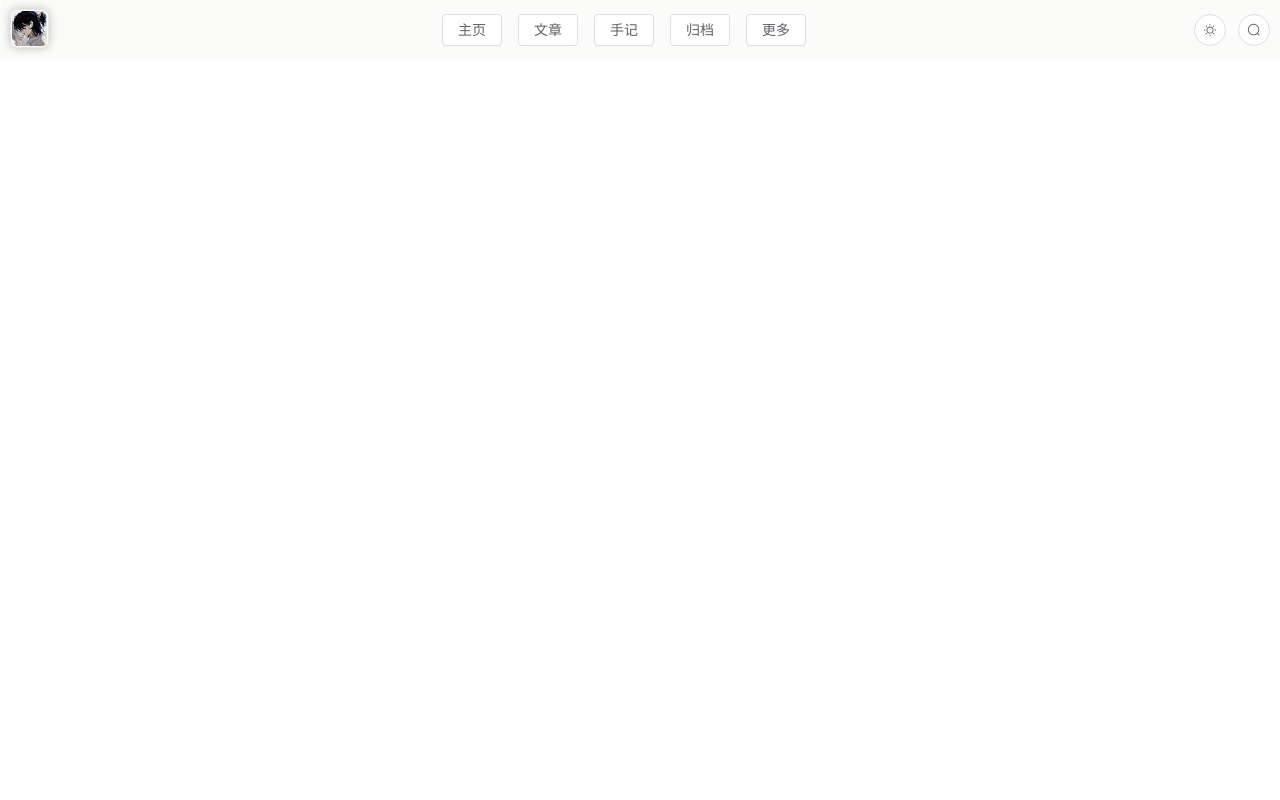
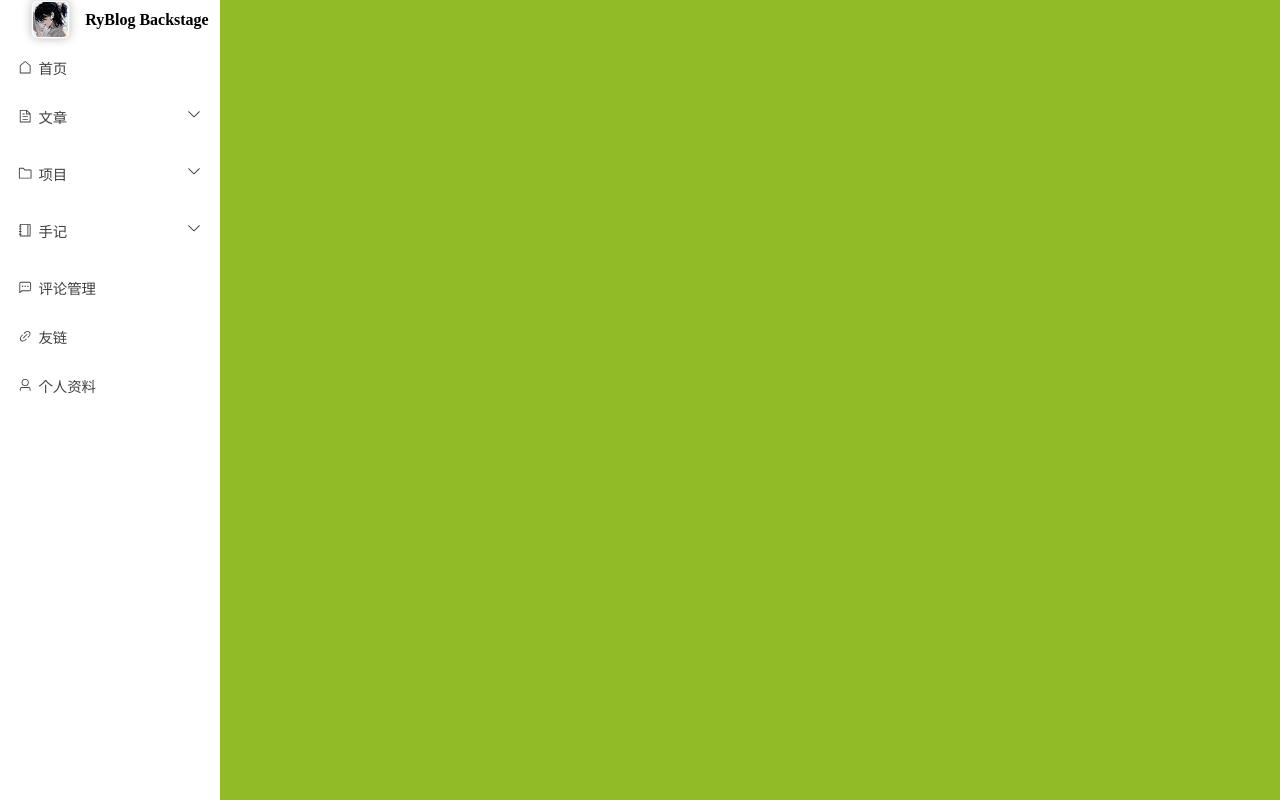
Before and after one commit to RyaoVen/Vue-RyBlog, a Vue app: page /admin in a window 1280 px wide. Shown: the top 800 px of the page. Built offline with nearby package versions, Linux system fonts and the light colour scheme.

Commit message:
优化页面布局

```diff
--- a/src/App.vue
+++ b/src/App.vue
@@ -4,7 +4,10 @@ import Index from '@/page/index.vue'
 
 <template>
   <!-- 使用Index组件作为主布局 -->
-  <Index />
+
+  <RouterView>
+
+  </RouterView>
 </template>
 
 <style scoped>
--- /dev/null
+++ b/src/page/backHomePage.vue
@@ -0,0 +1,11 @@
+<script setup>
+
+</script>
+
+<template>
+
+</template>
+
+<style scoped>
+
+</style>
--- /dev/null
+++ b/src/page/backViews.vue
@@ -0,0 +1,227 @@
+<script setup>
+import {ref} from "vue";
+
+let notes = ref()
+let note = ref()
+let projects = ref()
+let project = ref()
+let passages = ref()
+let passage = ref()
+let projectsState = false
+let notesState = false
+let passagesState = false
+function notesClick(){
+if(!notesState){
+  notes.value.classList.remove('folded')
+  note.value.classList.add('rotating')
+  notesState = true
+}else {
+  notes.value.classList.add('folded')
+  note.value.classList.remove('rotating')
+  notesState = false
+}
+}
+
+function projectsClick(){
+  if(!projectsState){
+    projects.value.classList.remove('folded')
+    project.value.classList.add('rotating')
+    projectsState = true
+  }else {
+    projects.value.classList.add('folded')
+    project.value.classList.remove('rotating')
+    projectsState = false
+  }
+}
+
+function passagesClick(){
+  if(!passagesState){
+    passages.value.classList.remove('folded')
+    passage.value.classList.add('rotating')
+    passagesState = true
+  }else {
+    passages.value.classList.add('folded')
+    passage.value.classList.remove('rotating')
+    passagesState = false
+  }
+}
+
+
+import Tx from "@/components/tx.vue";
+import {ArrowDown, ChatDotSquare, Document, Folder, House, Link, Notebook, User} from "@element-plus/icons-vue";
+</script>
+
+<template>
+<main>
+  <div class="listSideMenu">
+    <div class="topCard">
+      <tx size="35"/> <span>RyBlog Backstage</span>
+    </div>
+    <ul>
+      <li >
+        <div class="menuTitle">
+        <span class="title"><el-icon color="#404040"><House /></el-icon>首页</span>
+        </div>
+      </li>
+      <li>
+        <div class="menuTitle" @click="passagesClick"><span class="title"><el-icon color="#404040"><Document /></el-icon>文章</span ><div ref="passage" class="arrow"><el-icon color="#404040"><ArrowDown /></el-icon></div></div>
+        <ul class="folded" ref="passages">
+          <li>
+            <div class="menuTitle">
+              <span class="title"><el-icon color="#404040"><Document /></el-icon>文章管理</span >
+            </div>
+          </li>
+          <li>
+            <div class="menuTitle">
+              <span class="title"><el-icon color="#404040"><Document /></el-icon>文章发布</span >
+            </div>
+          </li>
+
+        </ul>
+      </li>
+
+      <li >
+        <div class="menuTitle" @click="projectsClick" ref="projects">
+          <span class="title"><el-icon color="#404040"><Folder /></el-icon>项目</span><div ref="project" class="arrow"><el-icon color="#404040"><ArrowDown /></el-icon></div>
+        </div>
+        <ul ref="projects" class="folded">
+          <li>
+           <div class="menuTitle"> <span class="title"><el-icon color="#404040"><Folder /></el-icon>项目管理</span ></div>
+          </li>
+          <li>
+            <div class="menuTitle"><span class="title"><el-icon color="#404040"><Folder /></el-icon>项目发布</span ></div>
+          </li>
+
+        </ul>
+      </li>
+
+      <li  >
+        <div class="menuTitle" @click="notesClick"><span class="title"><el-icon color="#404040" ><Notebook /></el-icon>手记</span><div ref="note" class="arrow"><el-icon  color="#404040"><ArrowDown /></el-icon></div></div>
+        <ul ref="notes" class="folded">
+          <li>
+            <div class="menuTitle"><span class="title"><el-icon color="#404040"><Notebook /></el-icon>手记管理</span ></div>
+          </li>
+          <li>
+            <div class="menuTitle"><span class="title"><el-icon color="#404040"><Notebook /></el-icon>手记发布</span ></div>
+          </li>
+
+        </ul>
+      </li>
+
+      <li>
+        <div class="menuTitle"><span class="title"><el-icon color="#404040"><ChatDotSquare /></el-icon>评论管理</span></div>
+      </li>
+      <li>
+        <div class="menuTitle"><span class="title"><el-icon color="#404040"><Link /></el-icon>友链</span></div>
+      </li>
+      <li>
+        <div class="menuTitle"><span class="title"><el-icon color="#404040"><User /></el-icon>个人资料</span></div>
+      </li>
+
+    </ul>
+  </div>
+
+  <div class="content">
+    <RouterView>
+
+    </RouterView>
+  </div>
+</main>
+</template>
+
+<style scoped>
+.arrow{
+  transition: all 0.22s ease;
+}
+main{
+  display: flex;
+  flex-direction: row;
+  justify-content: start;
+  align-items: start;
+}
+.listSideMenu{
+
+  height: 100vh;
+  width: 220px;
+  position: fixed;
+  display: flex;
+  flex-direction: column;
+  justify-content: start;
+  align-items: start;
+
+}
+span{
+  user-select:none;
+}
+.rotating{
+  transform: rotate(180deg);
+}
+.content{
+  height: 110vh;
+  width: calc(100vw - 220px);
+  background-color: #91bc25;
+  margin-left: 220px;
+}
+.folded {
+  opacity: 0;
+  max-height: 0 ;
+  pointer-events: none; /* 禁止交互 */
+  transform: translateY(-10px);
+}
+li{
+  list-style: none;
+
+  width: 100%;
+
+
+  transition: all ease 0.22s;
+
+
+
+
+}
+.menuTitle{
+  display: flex;
+  flex-direction: row;
+  justify-content: space-between;
+  border-radius: 15px ;
+  padding: 10px;
+  margin: 8px;
+  cursor: pointer;
+  width: calc(100% - 36px);
+  transition: all ease 0.22s;
+}
+.menuTitle span{
+  font-size: 0.9em;
+  display: flex;
+  justify-content: start;
+  color: #404040;
+  align-items: center;
+  flex-direction: row;
+  gap: 6px;
+}
+.menuTitle:hover{
+  background-color: rgba(128, 128, 128, 0.15);
+}
+.topCard{
+  width: 100%;
+  display: flex;
+  flex-direction: row;
+  align-items: center;
+  justify-content: center;
+  padding: 0 0 0 10px;
+}
+.topCard span{
+  font-size: 1em;
+  font-weight: bold;
+}
+ul{
+  padding: 0;
+  margin: 0;
+  width: 100%;
+  transition: all 0.4s cubic-bezier(0.25, 0.8, 0.25, 1);
+  max-height:999px;
+}
+
+
+</style>
--- a/src/page/index.vue
+++ b/src/page/index.vue
@@ -191,7 +191,7 @@ router.afterEach((to) => {
         </div>
         <div class="footer-links">
           <a href="https://beian.miit.gov.cn/" target="_blank" rel="noopener noreferrer">备案号</a>
-          <a href="/backstage">后台</a>
+          <a href="/admin">后台</a>
           <span class="divider">|</span>
           <a href="https://github.com" target="_blank" rel="noopener noreferrer">GitHub</a>
         </div>
--- a/src/route/index-page.js
+++ b/src/route/index-page.js
@@ -7,58 +7,72 @@ const router = createRouter({
     history:createWebHistory(),
     //管理路由
     routes:[  //一个一个的路由规则
+        {
+            path:'/',
+            component: () => import('/src/page/index.vue'),
+            children:[
                 { //路由的命名
                     name:'home',
                     //路径
-            path:'/home',
+                    path:'home',
                     //组件绑定
                     component: () => import('../page/mainViews.vue')
                 },
                 {
                     name:'passage',
-            path:'/passage',
+                    path:'passage',
                     component: () => import('@/page/Passage.vue')
                 },
                 {
-            path:'/',
-            redirect:'/home'
-        },
-        {
                     name:'selfLog',
-            path:'/selfLog',
+                    path:'selfLog',
                     component: () => import('@/page/selfLog.vue')
                 },
                 {
                     name:'archive',
-            path:'/archive',
+                    path:'archive',
                     component: () => import('@/page/archive.vue')
                 },
                 {
                     name:'myWork',
-            path:'/myWork',
+                    path:'myWork',
                     component: () => import('@/page/myWork.vue')
                 },
                 {
                     name:'myTools',
-            path:'/myTools',
+                    path:'myTools',
                     component: () => import('@/page/myTools.vue')
                 },
                 {
                     name:'myself',
-            path:'/myself',
+                    path:'myself',
                     component: () => import('@/page/myself.vue')
                 },
                 // 添加文章详情页路由
                 {
                     name: 'ArticleDetail',
-            path: '/article/:id',
+                    path: 'article/:id',
                     component: () => import('@/components/TestArticle.vue')
                 },
                 // 添加笔记详情页路由
                 {
                     name: 'NoteDetail',
-            path: '/note/:id',
+                    path: 'note/:id',
                     component: () => import('@/components/TestArticle.vue') // 复用同一个组件
+                }
+            ]
+        },
+        {
+            path:'/admin',
+            name:'admin',
+            component:()=>import("/src/page/backViews.vue"),
+            children:[
+                {
+                    name:'backHome',
+                    path:'',
+                    component:()=>import('@/page/backHomePage.vue')
+                }
+            ]
         }
     ]
 })
```
Lines whose indentation alone changed are shown as unchanged.
